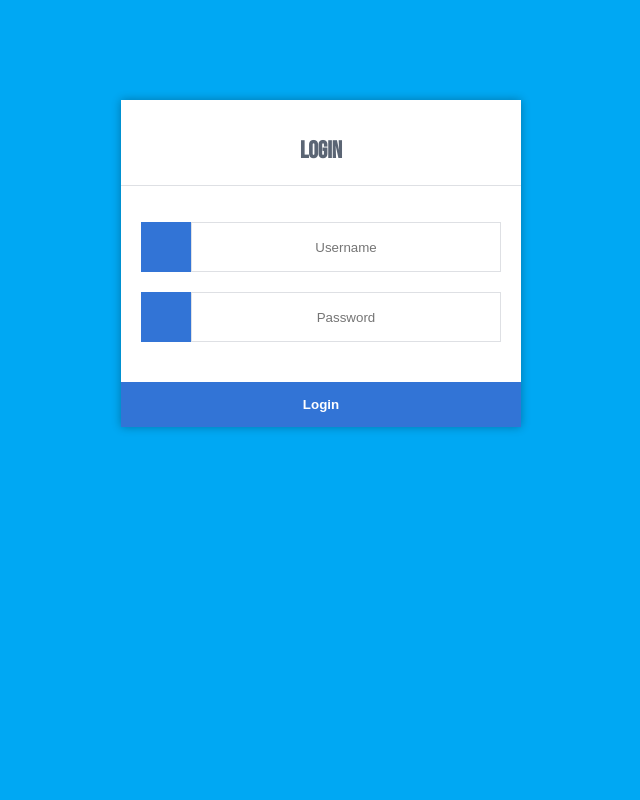
After one commit to AlexWilson06/Propoganda, a PHP site: page /login.html in a window 1280 px wide. The commit adds this page. Shown: the whole page, without its empty margins (319-959 px from the left). Run offline with PHP 8.4, Linux system fonts and the light colour scheme.

Commit message:
secure login
added all the code in for the secure login, but still doesnt quite work

```diff
--- a/NavBar.php
+++ b/NavBar.php
@@ -3,5 +3,5 @@
     <a href="contacts.php">Feedback</a>
     <a href="Statistics.php">Statistics</a>
     <a href="settings.php">Settings</a>
-    <a href="sign in.php">Sign In</a>
+    <a href="login.html">Sign In</a>
 </div>
--- a/css/style.css
+++ b/css/style.css
@@ -10,6 +10,124 @@ body {
   height: 100vh;
   display: flex;
   flex-direction: column;
+}
+.navtop {
+	background-color: #2f3947;
+	height: 60px;
+	width: 100%;
+	border: 0;
+}
+.navtop div {
+	display: flex;
+	margin: 0 auto;
+	width: 1000px;
+	height: 100%;
+}
+.navtop div h1, .navtop div a {
+	display: inline-flex;
+	align-items: center;
+}
+.navtop div h1 {
+	flex: 1;
+	font-size: 24px;
+	padding: 0;
+	margin: 0;
+	color: #eaebed;
+	font-weight: normal;
+}
+.navtop div a {
+	padding: 0 20px;
+	text-decoration: none;
+	color: #c1c4c8;
+	font-weight: bold;
+}
+.navtop div a i {
+	padding: 2px 8px 0 0;
+}
+.navtop div a:hover {
+	color: #eaebed;
+}
+body.loggedin {
+	background-color: #f3f4f7;
+}
+.content {
+	width: 1000px;
+	margin: 0 auto;
+}
+.content h2 {
+	margin: 0;
+	padding: 25px 0;
+	font-size: 22px;
+	border-bottom: 1px solid #e0e0e3;
+	color: #4a536e;
+}
+.content > p, .content > div {
+	box-shadow: 0 0 5px 0 rgba(0, 0, 0, 0.1);
+	margin: 25px 0;
+	padding: 25px;
+	background-color: #fff;
+}
+.content > p table td, .content > div table td {
+	padding: 5px;
+}
+.content > p table td:first-child, .content > div table td:first-child {
+	font-weight: bold;
+	color: #4a536e;
+	padding-right: 15px;
+}
+.content > div p {
+	padding: 5px;
+	margin: 0 0 10px 0;
+}
+.login {
+  width: 400px;
+  background-color: #ffffff;
+  box-shadow: 0 0 9px 0 rgba(0, 0, 0, 0.3);
+  margin: 100px auto;
+}
+.login h1 {
+  text-align: center;
+  color: #5b6574;
+  font-size: 24px;
+  padding: 20px 0 20px 0;
+  border-bottom: 1px solid #dee0e4;
+}
+.login form {
+  display: flex;
+  flex-wrap: wrap;
+  justify-content: center;
+  padding-top: 20px;
+}
+.login form label {
+  display: flex;
+  justify-content: center;
+  align-items: center;
+  width: 50px;
+  height: 50px;
+  background-color: #3274d6;
+  color: #ffffff;
+}
+.login form input[type="password"], .login form input[type="text"] {
+  width: 310px;
+  height: 50px;
+  border: 1px solid #dee0e4;
+  margin-bottom: 20px;
+  padding: 0 15px;
+}
+.login form input[type="submit"] {
+  width: 100%;
+  padding: 15px;
+ margin-top: 20px;
+  background-color: #3274d6;
+  border: 0;
+  cursor: pointer;
+  font-weight: bold;
+  color: #ffffff;
+  transition: background-color 0.2s;
+}
+.login form input[type="submit"]:hover {
+background-color: #2868c7;
+  transition: background-color 0.2s;
 }
 .register {
   width: 400px;
--- /dev/null
+++ b/login.html
@@ -0,0 +1,24 @@
+<!DOCTYPE html>
+<html lang="en">
+<head>
+    <link rel="preconnect" href="https://fonts.googleapis.com">
+    <link rel="preconnect" href="https://fonts.gstatic.com" crossorigin>
+    <link href="https://fonts.googleapis.com/css2?family=Bebas+Neue&display=swap" rel="stylesheet">
+    <title>Propaganda Clicker: Log In</title>
+    <meta charset="UTF-8">
+    <meta name="viewport" content="width=device-width, initial-scale=1">
+    <link rel="stylesheet" href="css/style.css">
+</head>
+<body>
+    <div class="login">
+        <h1>Login</h1>
+        <form action="authenticate.php" method="post">
+            <label for="username"><i class="fas fa-user"></i></label>
+            <input type="text" name="username" placeholder="Username" id="username" required>
+            <label for="password"><i class="fas fa-lock"></i></label>
+            <input type="password" name="password" placeholder="Password" id="password" required>
+            <input type="submit" value="Login">
+        </form>
+    </div>
+</body>
+</html>
--- /dev/null
+++ b/logout.php
@@ -0,0 +1,6 @@
+<?php
+session_start();
+session_destroy();
+// Redirect to the login page:
+header('Location: login.html');
+?>
```
Also changed, not shown: admin.php (+29 -1 lines), authenticate.php (added, +31 -0 lines), profile.php (added, +54 -0 lines), sign in.php (deleted, +0 -77 lines).
